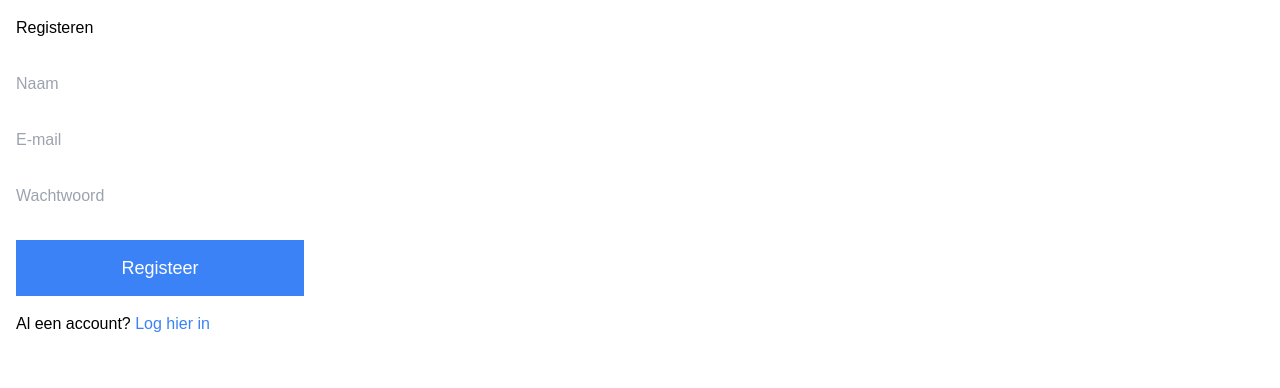
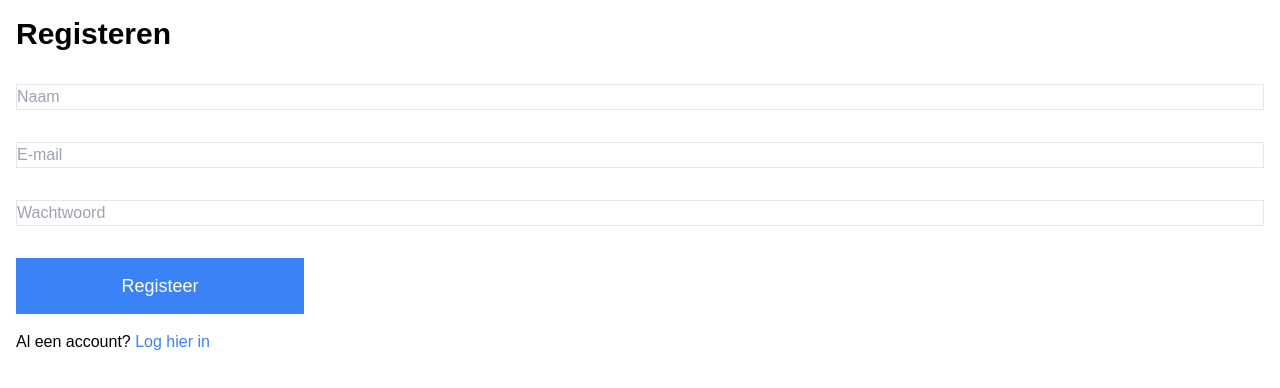
Before and after one commit to faroeq33/authexample, a React (Vite) app: page /register in a window 1280 px wide. Shown: the top 388 px of the page. Built offline with nearby package versions, Linux system fonts and the light colour scheme.

Commit message:
Add styling for inputfield clarity, Remove heading duplication

```diff
--- a/src/pages/Home.tsx
+++ b/src/pages/Home.tsx
@@ -1,9 +1,10 @@
 import { Link } from "react-router";
+import H1 from "../ui/H1";
 
 export default function HomePage() {
   return (
     <>
-      <h1 className="text-red-800">Homepage</h1>
+      <H1>Homepage</H1>
       <Link to="/register">Signup/Register</Link>
     </>
   );
--- a/src/pages/Logout.tsx
+++ b/src/pages/Logout.tsx
@@ -1,3 +1,7 @@
 export default function LogoutPage() {
-  return <div>loginpage</div>;
+  return (
+    <>
+      <h1>loginpage</h1>
+    </>
+  );
 }
--- a/src/pages/Register.tsx
+++ b/src/pages/Register.tsx
@@ -3,15 +3,7 @@ import { Link, useNavigate } from "react-router";
 
 import axios from "axios";
 import { useForm } from "react-hook-form";
-
-type FormValues = {
-  username: string;
-  email: string;
-  password: string;
-  apiError?: {
-    message: string;
-  };
-};
+import H1 from "../ui/H1";
 
 export default function Register() {
   const {
@@ -44,7 +36,7 @@ export default function Register() {
 
   return (
     <div style={formstyles}>
-      <h1>Registeren</h1>
+      <H1>Registeren</H1>
       <div>
         <div>
           {errors.root?.apiError && <p>{errors.root?.apiError.message}</p>}
@@ -58,6 +50,7 @@ export default function Register() {
         className="flex flex-col space-y-4"
       >
         <input
+          className="border"
           type="text"
           id="username"
           {...register("username", {
@@ -68,6 +61,7 @@ export default function Register() {
 
         <div>{errors.username && <span>Naam is verplicht</span>}</div>
         <input
+          className="border"
           type="email"
           id="email"
           {...register("email", {
@@ -81,7 +75,9 @@ export default function Register() {
             <span className="text-red-500">Email is verplicht</span>
           )}
         </div>
+
         <input
+          className="border"
           autoComplete="new-password"
           id="password"
           type="password"
@@ -116,3 +112,12 @@ const formstyles: CSSProperties = {
   gap: "1rem",
   margin: "1rem",
 };
+
+type FormValues = {
+  username: string;
+  email: string;
+  password: string;
+  apiError?: {
+    message: string;
+  };
+};
--- /dev/null
+++ b/src/ui/H1.tsx
@@ -0,0 +1,7 @@
+import { PropsWithChildren } from "react";
+
+function H1({ children }: PropsWithChildren) {
+  return <h1 className="text-3xl font-bold">{children}</h1>;
+}
+
+export default H1;
```
